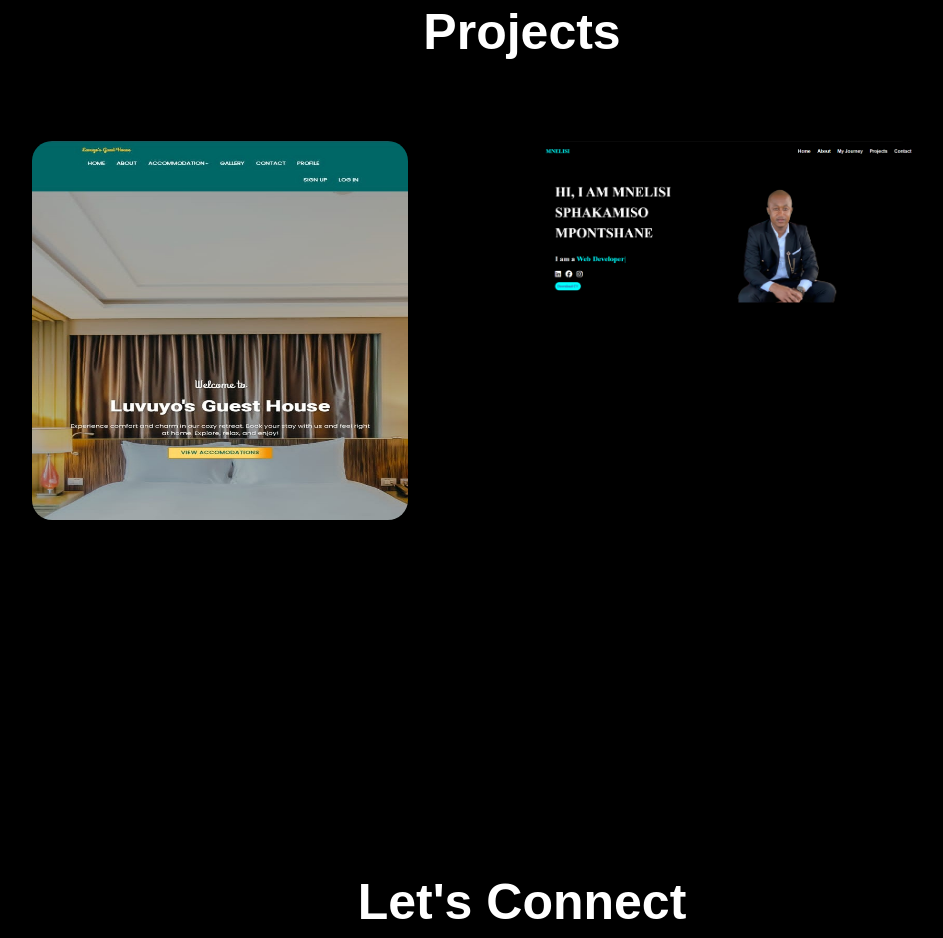
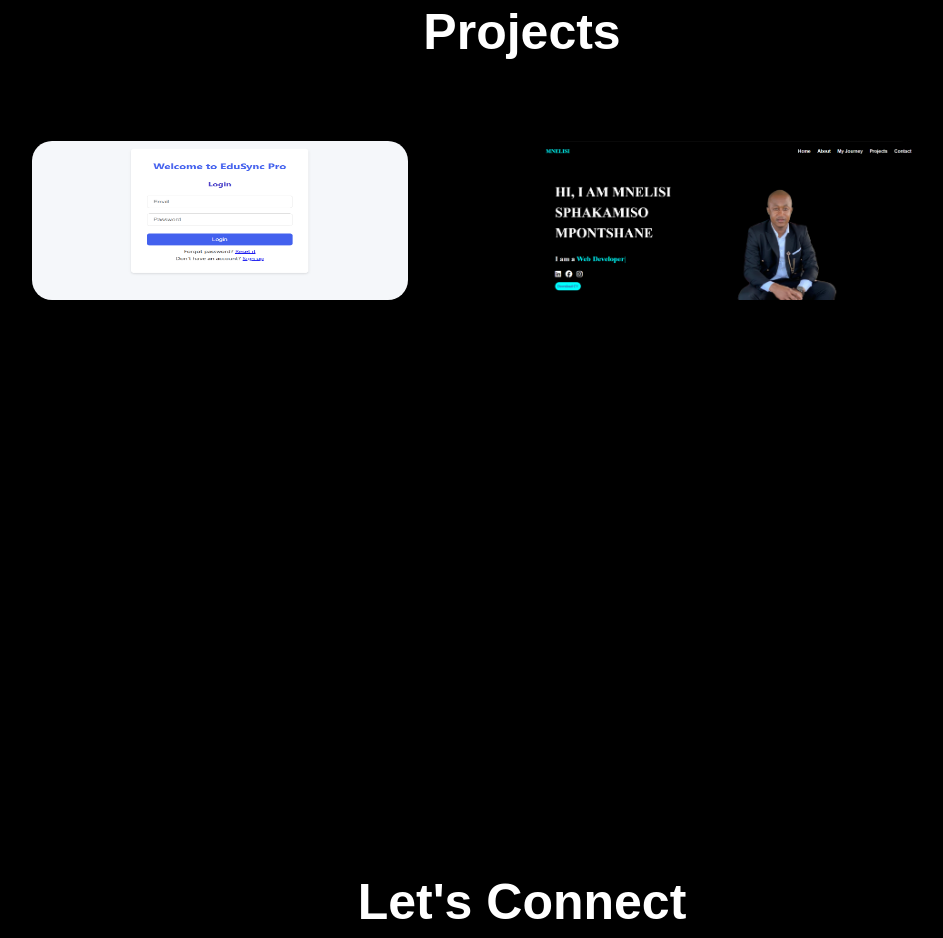
Before and after one commit to Mnelisi-Writes/Mnelisi_Portfolio, a plain HTML site: page index.html in a window 1280 px wide. Shown: the part 3173-4111 px from the top of the page, without its empty margins (118-1061 px from the left). Drawn offline with nearby package versions, Linux system fonts and the light colour scheme.

Commit message:
Adding new project

```diff
--- a/index.html
+++ b/index.html
@@ -156,11 +156,11 @@
             <div class="container">
                 <div class="project-list">
                     <div class="project">
-                        <img src="mnelisi-project1.jpg" id="pj1">
+                        <img src="SchooManager.png" id="pj1">
                         <div class="layer">
-                            <h3>Guest House Reservation System</h3>
-                            <p>Booking and Inventory Managagement system for a local guest house in PMB.</p>
-                            <a href="#home"><i class="fa-solid fa-arrow-up-right-from-square"></i></a>
+                            <h3>School Management System</h3>
+                            <p>Attendance and Grade Tracker</p>
+                            <a href="https://mnelisi-writes.github.io/school-manager/"><i class="fa-solid fa-arrow-up-right-from-square"></i></a>
                         </div>
                     </div>
                     <div class="project">
```
